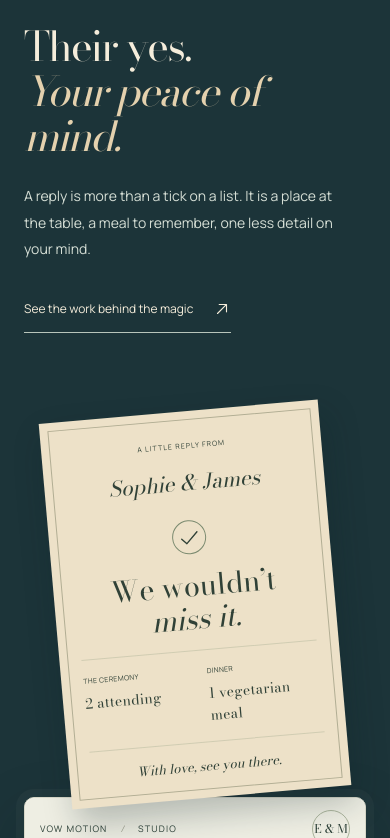
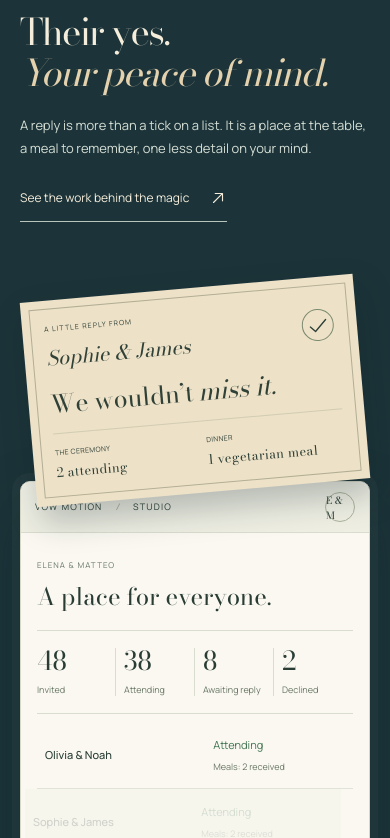
Before and after one commit to Aldo140/vow-motion, a Next.js app: page / in a window 390 px wide. Shown: the part 5546-6384 px from the top of the page. Built offline with nearby package versions, Linux system fonts and the light colour scheme; no server answers; a web font is replaced by a local one.

Commit message:
Simplify mobile reply story and improve ledger readability

```diff
--- a/src/app/studio-story.css
+++ b/src/app/studio-story.css
@@ -408,3 +408,151 @@
     font-size: 16px;
   }
 }
+
+/* Mobile reads as a compact reply arriving above a household list. */
+@media (max-width: 768px) {
+  .studio-story {
+    padding: 38px 20px 26px;
+  }
+  .studio-story-heading {
+    gap: 20px;
+    margin-bottom: 22px;
+  }
+  .studio-story-kicker {
+    font-size: 8px;
+    letter-spacing: 0.12em;
+    margin-bottom: 18px;
+  }
+  .studio-story h2 {
+    font-size: clamp(35px, 9.4vw, 46px);
+    line-height: 1.12;
+  }
+  .studio-story-intro > p {
+    font-size: 13px;
+    line-height: 1.8;
+  }
+  .studio-story-intro > a {
+    margin-top: 14px;
+  }
+  .reply-to-studio {
+    gap: 24px;
+    padding-top: 8px;
+  }
+  .studio-reply-slip {
+    width: calc(100% - 16px);
+    display: grid;
+    grid-template-columns: minmax(0, 1fr) 35px;
+    gap: 8px 12px;
+    padding: 23px 22px;
+    rotate: -2deg;
+    text-align: left;
+  }
+  .reply-slip-top {
+    grid-column: 1;
+    font-size: 7px;
+  }
+  .studio-reply-slip > p {
+    grid-column: 1;
+    margin: 0;
+    font-size: 20px;
+  }
+  .reply-slip-check {
+    grid-column: 2;
+    grid-row: 1 / 3;
+    width: 32px;
+    height: 32px;
+  }
+  .studio-reply-slip h3 {
+    grid-column: 1 / -1;
+    font-size: 25px;
+    line-height: 1.2;
+    margin: 8px 0 6px;
+  }
+  .studio-reply-slip h3 br {
+    display: none;
+  }
+  .studio-reply-slip h3 i {
+    margin-left: 0.2em;
+  }
+  .reply-slip-details {
+    grid-column: 1 / -1;
+    border-bottom: 0;
+    padding: 13px 0 0;
+    gap: 14px;
+  }
+  .reply-slip-details b {
+    font-size: 13px;
+    line-height: 1.4;
+  }
+  .studio-reply-slip > small {
+    display: none;
+  }
+  .ledger-chrome {
+    padding: 10px 14px;
+  }
+  .ledger-avatar {
+    width: 30px;
+    height: 30px;
+    font-size: 10px;
+  }
+  .ledger-content {
+    padding: 20px 16px;
+  }
+  .ledger-title h3 {
+    font-size: 24px;
+  }
+  .ledger-totals {
+    margin: 18px 0 8px;
+    padding: 17px 0;
+  }
+  .ledger-totals > div {
+    padding-left: 8px;
+  }
+  .ledger-totals span {
+    font-size: 9px;
+  }
+  .ledger-table .ledger-column-labels {
+    display: none;
+  }
+  .ledger-table > div:not(.ledger-column-labels) {
+    grid-template-columns: 1.2fr 1fr;
+    gap: 6px 10px;
+    padding: 14px 8px;
+    font-size: 11px;
+  }
+  .ledger-table > div:not(.ledger-column-labels) > span:first-child {
+    grid-column: 1;
+    grid-row: 1 / 3;
+  }
+  .ledger-table > div:not(.ledger-column-labels) > span:nth-child(2) {
+    grid-column: 2;
+    grid-row: 1;
+  }
+  .ledger-table > div:not(.ledger-column-labels) > span:last-child {
+    grid-column: 2;
+    grid-row: 2;
+    font-size: 9px;
+    color: #697765;
+  }
+  .ledger-table > div:not(.ledger-column-labels) > span:last-child::before {
+    content: "Meals: ";
+  }
+  .ledger-confirmation {
+    margin-top: 18px;
+    gap: 9px;
+  }
+  .ledger-confirmation b {
+    font-size: 11px;
+    line-height: 1.6;
+  }
+  .ledger-confirmation span {
+    font-size: 10px;
+  }
+  .studio-story-bottom {
+    gap: 12px;
+    padding-top: 20px;
+  }
+  .studio-story-bottom > span:last-child {
+    display: none;
+  }
+}
```
